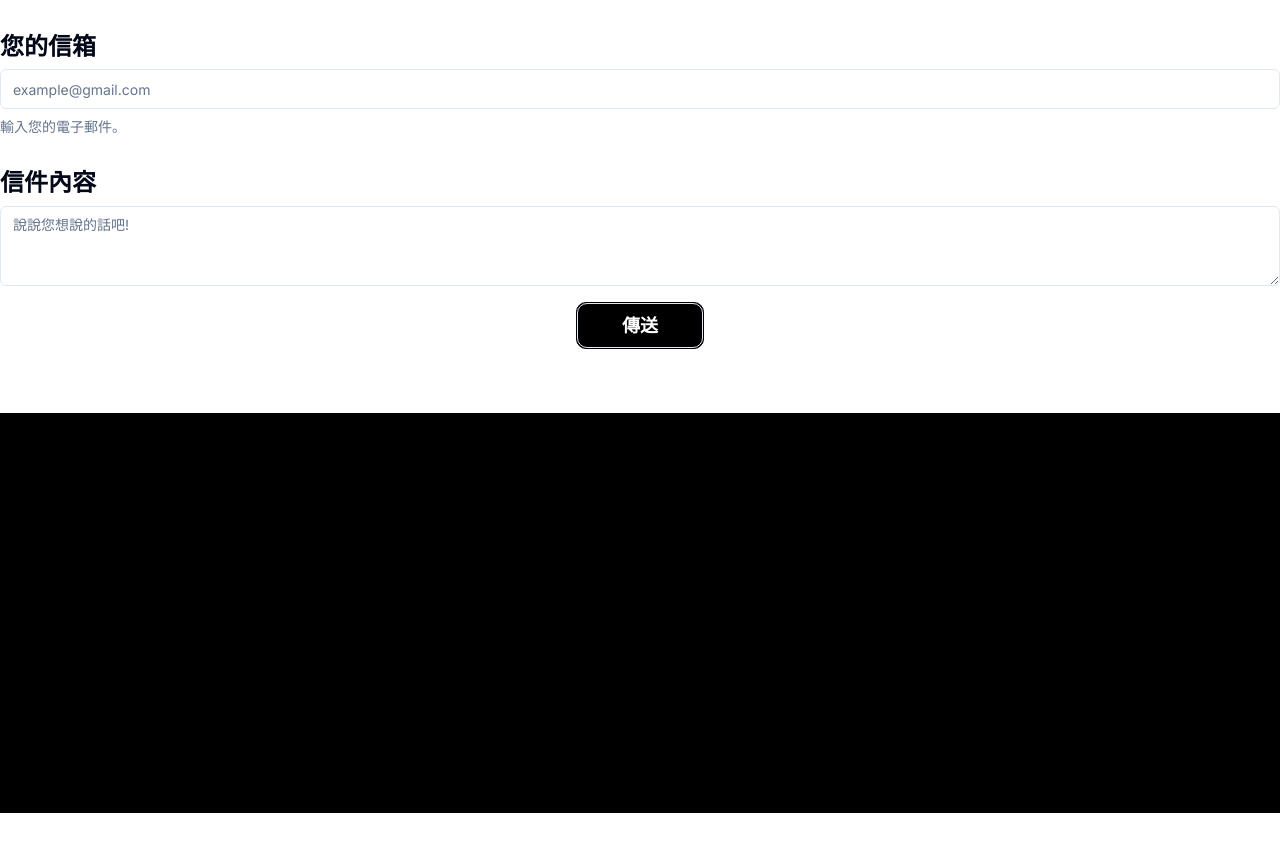
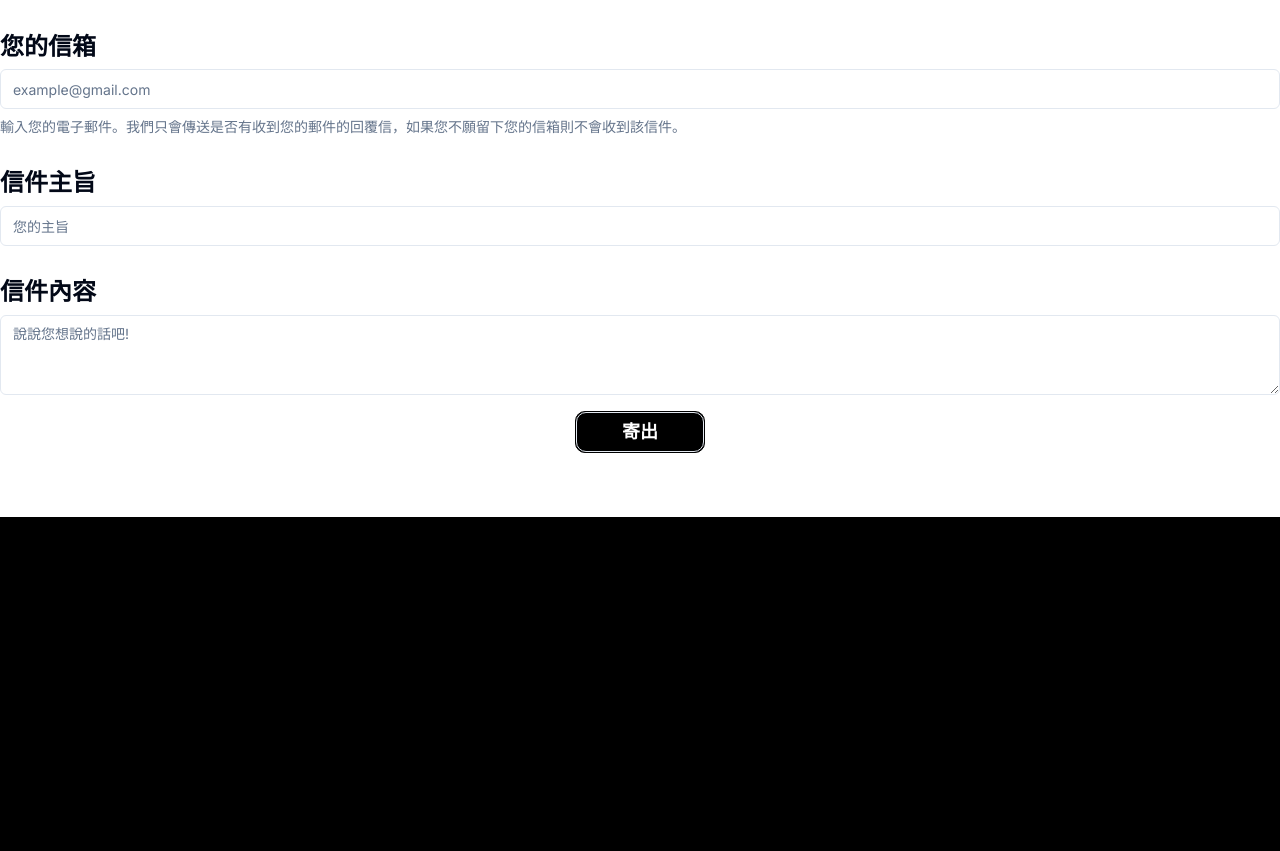
Before and after one commit to TzengKyle/MyProfile, a Next.js app: page /send-mail in a window 1280 px wide. Shown: the part 784-1635 px from the top of the page. Before the commit the page ends 1597 px from the top, so only its background shows below. Built offline with nearby package versions, Linux system fonts and the light colour scheme.

Commit message:
send mail function by using resend init commit

```diff
--- /dev/null
+++ b/app/api/send-mail/route.js
@@ -0,0 +1,31 @@
+import { Resend } from 'resend';
+// import { renderToString, renderToReadableStream } from "react-dom/server";
+
+const RESEND_API_KEY = "re_D6RMJ6Fo_3nV2pX81zv8KZ72CTBfdUwGG"
+const resend = new Resend(RESEND_API_KEY)
+
+export async function POST(request, response) {
+    const { name, emailAddress, subject, content } = await request.json();
+
+    try {
+        const data = await resend.emails.send({
+            from: 'onboarding@resend.dev',
+            to: 'kyletzeng0514@gmail.com',
+            subject: "[KYLE WEBSITE的訊息]",
+            text: `寄件者:${name}\n主旨:${subject}\n${content}`
+        });
+
+        if (emailAddress) {
+            const data = await resend.emails.send({
+                from: 'onboarding@resend.dev',
+                to: emailAddress,
+                subject: "[KYLE WEBSITE的自動回覆訊息]",
+                text: `您好!${name} 十分感謝您參觀我的個人網站並傳送信件給我 !`
+            });
+        }
+
+        return Response.json(data);
+    } catch (error) {
+        return Response.json({ error });
+    }
+}
--- a/app/send-mail/page.jsx
+++ b/app/send-mail/page.jsx
@@ -24,26 +24,22 @@ import {
 } from "@/components/ui/form";
 import { Input } from "@/components/ui/input";
 import { Textarea } from "@/components/ui/textarea";
+import { useRouter } from 'next/navigation'
+
 
 const formSchema = z
     .object({
         name: z.string({
             required_error: "必填"
-        })
-            .min(2, {
-                message: "需要大於2個字元"
-            })
-            .max(30, {
-                message: "需要小於30個字元"
-            }),
+        }).min(2, {
+            message: "需要大於2個字元"
+        }).max(30, {
+            message: "需要小於30個字元"
+        }),
         emailAddress: z.string({
-            required_error: "必填"
-        }).email({
-            message: "請輸入有效的電子郵件"
-        }),
-        content: z.string({
-            required_error: "必填"
-        }),
+        }).optional(),
+        subject: z.string().min(1, { message: "必填" }),
+        content: z.string().min(1, { message: "必填" }),
     })
     .refine(
         (data) => {
@@ -84,6 +80,7 @@ const SendMailPageTitle = ({ title }) => {
 };
 
 export default function Page() {
+    const router = useRouter()
     const { toast } = useToast()
     const form = useForm({
         // 每次只要更新zodResolver都會幫忙validation
@@ -91,15 +88,52 @@ export default function Page() {
         defaultValues: {
             name: "",
             emailAddress: "",
+            subject: "",
             content: "",
         },
     });
+    const [isSubmitting, setIsSubmitting] = useState(false)
+
+    const fetchSendMail = async ({ name, emailAddress, subject, content }) => {
+        setIsSubmitting(true)
+        try {
+            const response = await fetch('/api/send-mail', {
+                method: 'POST',
+                headers: {
+                    'Content-Type': 'application/json' // 設定 Content-Type 為 JSON
+                },
+                body: JSON.stringify({ // 將要傳遞的資料轉換為 JSON 字串
+                    name: name,
+                    emailAddress: emailAddress,
+                    subject: subject,
+                    content: content
+                })
+            });
+            if (response.ok) {
+                toast({
+                    title: "成功寄出郵件!",
+                    description: "若您有附上您得電子信箱，會受到自動回覆的信件呦!",
+                })
+                router.push("/");
+            }
+            else {
+                throw new Error('Failed to send mail');
+            }
+            console.log("成功傳送郵件");
+
+
+        } catch (error) {
+            console.error("Error loading topics", error);
+        } finally {
+            setIsSubmitting(false);
+        }
+    };
 
     //下面的onSubmit={form.handleSubmit()會自動確認當它是valid的時候才可以submit
-    function onSubmit(values) {
-        // Do something with the form values.
-        // ✅ This will be type-safe and validated.
-        console.log(values)
+    async function onSubmit(values) {
+        const { name, emailAddress, subject, content } = values
+        console.log(name, emailAddress, content)
+        await fetchSendMail({ name, emailAddress, subject, content })
     }
 
     return (
@@ -128,8 +162,16 @@ export default function Page() {
                                 <FormLabel className="bold-24">您的信箱</FormLabel>
                                 <Input className="" placeholder="example@gmail.com" {...field} />
                                 <FormDescription>
-                                    輸入您的電子郵件。
+                                    輸入您的電子郵件。我們只會傳送是否有收到您的郵件的回覆信，如果您不願留下您的信箱則不會收到該信件。
                                 </FormDescription>
+                                <FormMessage />
+                            </FormItem>
+                        )}
+                        />
+                        <FormField control={form.control} name="subject" render={({ field }) => (
+                            <FormItem className="mt-8">
+                                <FormLabel className="bold-24">信件主旨</FormLabel>
+                                <Input className="" placeholder="您的主旨" {...field} />
                                 <FormMessage />
                             </FormItem>
                         )}
@@ -145,11 +187,11 @@ export default function Page() {
 
 
                         <div className="w-full bg-white hover:bg-white mt-4 flexCenter">
-                            <button type="submit" className="bg-black w-32 border  border-black" style={{ borderRadius: '10px' }}>
-                                <div className="border text-white bg-black bold-18 py-2 w-30 hover:bg-white hover:text-black flexCenter gap-2 cursor-pointer" style={{ borderRadius: '10px' }}>
-                                    <span>傳送</span>
-                                </div>
-                            </button>
+                            <div className="bg-black w-[130px] border  border-black" style={{ borderRadius: '10px' }}>
+                                <Button disabled={isSubmitting} type="submit" className="disabled:bg-gray-300 disabled:text-black border text-white bg-black bold-18 py-2 w-[128px] hover:bg-white hover:text-black flexCenter gap-2 cursor-pointer" style={{ borderRadius: '10px' }}>
+                                    <span>{isSubmitting ? `傳送中...` : "寄出"}</span>
+                                </Button>
+                            </div>
                         </div>
                     </form>
                 </Form>
--- /dev/null
+++ b/components/Email.jsx
@@ -0,0 +1,15 @@
+import * as React from 'react';
+import { Html } from '@react-email/html';
+import { Button } from '@react-email/button';
+
+export function Email(props) {
+    const { url } = props;
+
+    return (
+        <Html lang="en">
+            <Button href={url}>Click me</Button>
+        </Html>
+    );
+}
+
+export default Email;
--- a/next.config.mjs
+++ b/next.config.mjs
@@ -1,4 +1,8 @@
 /** @type {import('next').NextConfig} */
-const nextConfig = {};
+const nextConfig = {
+    // experimental: {
+    //     serverComponentsExternalPackages: ['@react-email/render', '@react-email/tailwind']
+    // }
+};
 
 export default nextConfig;
--- a/sections/ContactUs.jsx
+++ b/sections/ContactUs.jsx
@@ -7,6 +7,7 @@ import { Button } from "@/components/ui/button";
 import { ClipboardList, Mail } from "lucide-react";
 // import { useState } from "react";
 import { useEffect, useState } from "react";
+import Link from "next/link";
 
 import {
     Pagination,
@@ -143,7 +144,7 @@ const ContactUs = () => {
                             className="border border-black text-black bg-white bold-18 px-8 flexCenter rounded-full flex gap-2 cursor-pointer h-8"
                             whileHover={{ scale: 1.1 }}
                         >
-                            <span>傳送郵件</span>
+                            <Link href={"/send-mail"}>傳送郵件</Link>
                             <Mail />
                         </motion.div>
                     </div>
--- a/sections/Hero.jsx
+++ b/sections/Hero.jsx
@@ -1,7 +1,7 @@
 "use client"
 
 import { Button } from "@/components/ui/button";
-import { ArrowDownToLine, SendHorizontal } from "lucide-react";
+import { ArrowDownToLine, Mail } from "lucide-react";
 import Image from "next/image";
 import Link from "next/link";
 import { motion } from "framer-motion";
@@ -57,7 +57,7 @@ const Hero = () => {
                 >
                     <div className="flex-[1] flexCenter flex flex-col">
                         <Link href="https://drive.google.com/file/d/1VyytfSHGNinilVJrQ87ANKMbTmFoS_ZH/view?usp=sharing"><BlackButton text={"下載簡歷"} icon={<ArrowDownToLine />} /></Link>
-                        <Link href="#contactUs"><WhiteButton text={"聯繫我吧"} icon={<SendHorizontal />} /></Link>
+                        <Link href="/send-mail"><WhiteButton text={"寄信給我"} icon={<Mail />} /></Link>
                     </div>
                     <div className="flex-[1]"></div>
                 </motion.div >
```
Also changed, not shown: package.json (+7 -1 lines), 1 other file (tests, documents, lock files or other folders).
